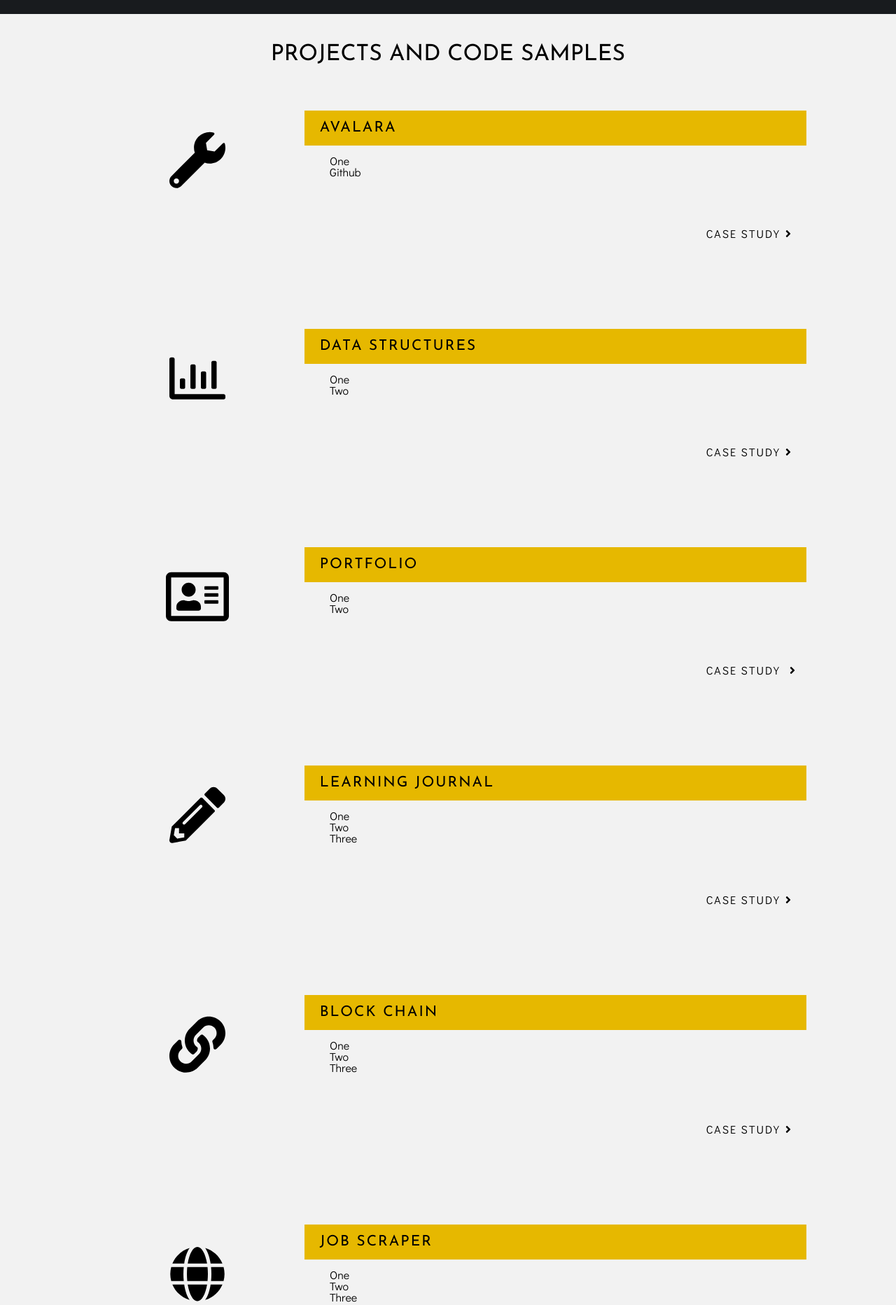
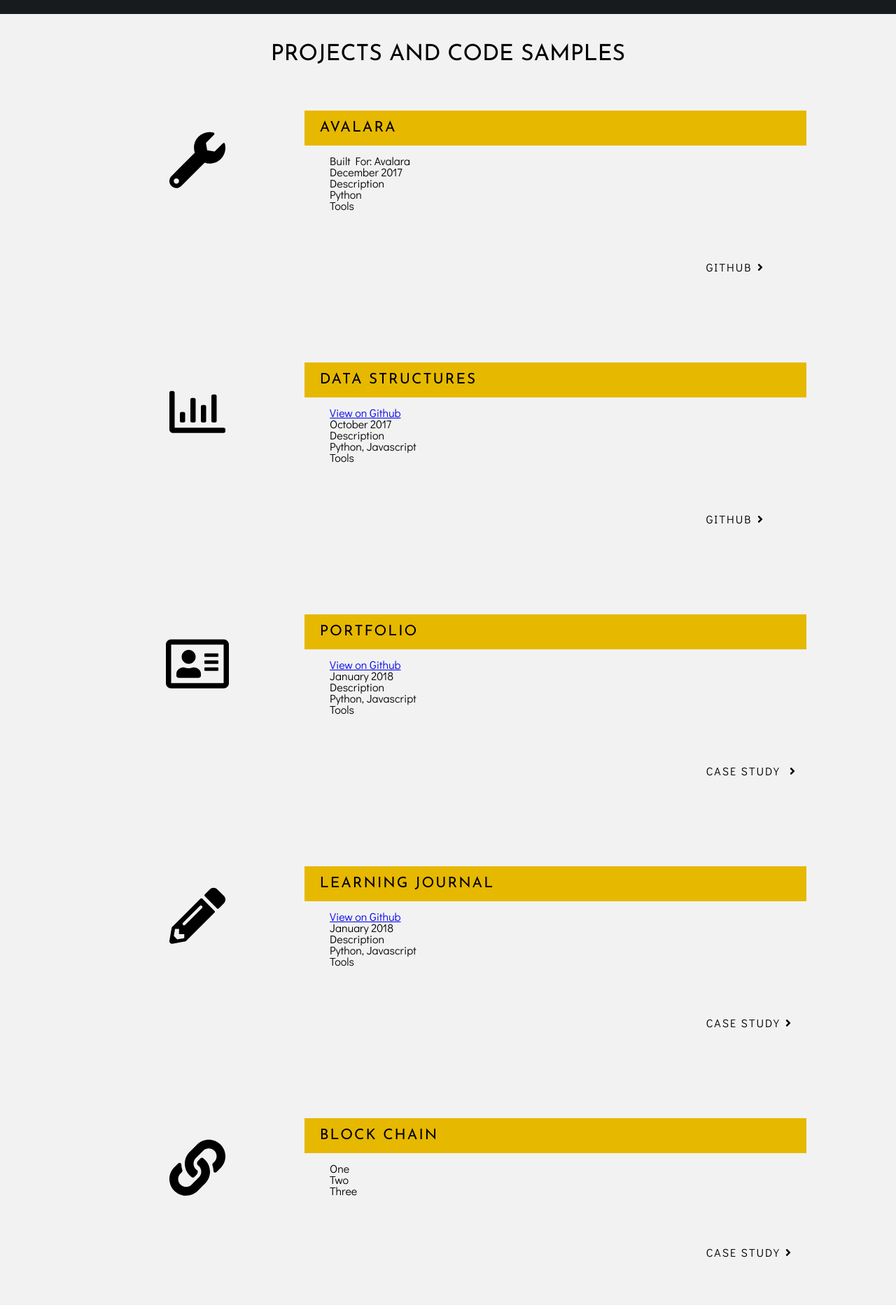
Before and after one commit to adriennekarnoski/symmetrical-potato, a Django app: page /projects/ in a window 1280 px wide. Shown: the part 88-1953 px from the top of the page at 70% size. Run offline with Django 3.2, Linux system fonts and the light colour scheme; some libraries are stand-ins or nearby versions.

Commit message:
adding more stuff

```diff
--- a/portfolio/portfolio/static/css/modules.css
+++ b/portfolio/portfolio/static/css/modules.css
@@ -206,7 +206,7 @@
 .skills_list {
     line-height: 1.5em;
     margin: 4% 0% 20% 0%;
-    font-size: 14px;
+    font-size: 18px;
 }
 
 @media screen and (min-width: 640px) {
--- a/portfolio/projects/templates/projects/projects.html
+++ b/portfolio/projects/templates/projects/projects.html
@@ -14,11 +14,14 @@
         <article class="two_big right">
              <h2>Avalara</h2>
                 <ul class="project_list">
-                    <li>One</li>
-                    <li>Github</li>
+                    <li>Built For: Avalara</li>
+                    <li>December 2017</li>
+                    <li>Description</li>
+                    <li>Python</li>
+                    <li>Tools</li>
 
                 </ul>
-                <a href="{% url 'projects:one' %}" class="project_link">Case Study<i class="fas fa-angle-right"></i></a>
+                <a href="https://github.com/avadev/AvaTax-REST-V2-Python-SDK" class="project_link">Github<i class="fas fa-angle-right"></i></a>
         </article>
     </section>
     <section class="projects_container clearfix">
@@ -28,10 +31,13 @@
         <article class="two_big right">
              <h2>Data Structures</h2>
                 <ul class="project_list">
-                    <li>One</li>
-                    <li>Two</li>
+                    <li><a href="https://github.com/adriennekarnoski/data-structures">View on Github</a></li>
+                    <li>October 2017</li>
+                    <li>Description</li>
+                    <li>Python, Javascript</li>
+                    <li>Tools</li>
                 </ul>
-                <a href="{% url 'projects:one' %}" class="project_link">Case Study<i class="fas fa-angle-right"></i></a>
+                <a href="https://github.com/adriennekarnoski/data-structures" class="project_link">Github<i class="fas fa-angle-right"></i></a>
         </article>
     </section>
     <section class="projects_container clearfix">
@@ -41,8 +47,11 @@
         <article class="two_big right">
              <h2>Portfolio</h2>
                 <ul class="project_list">
-                    <li>One</li>
-                    <li>Two</li>
+                    <li><a href="https://github.com/adriennekarnoski/symmetrical-potato">View on Github</a></li>
+                    <li>January 2018</li>
+                    <li>Description</li>
+                    <li>Python, Javascript</li>
+                    <li>Tools</li>
                 </ul>
                 <a href="{% url 'projects:one' %}" class="project_link">Case Study <i class="fas fa-angle-right"></i></a>
         </article>
@@ -54,9 +63,11 @@
         <article class="two_big right">
              <h2>Learning Journal</h2>
                 <ul class="project_list">
-                    <li>One</li>
-                    <li>Two</li>
-                    <li>Three</li>
+                    <li><a href="https://github.com/adriennekarnoski/pyramid-learning-journal">View on Github</a></li>
+                    <li>January 2018</li>
+                    <li>Description</li>
+                    <li>Python, Javascript</li>
+                    <li>Tools</li>
                 </ul>
                 <a href="{% url 'projects:one' %}" class="project_link">Case Study<i class="fas fa-angle-right"></i></a>
         </article>
@@ -82,9 +93,11 @@
         <article class="two_big right">
              <h2>Job Scraper</h2>
                 <ul class="project_list">
-                    <li>One</li>
-                    <li>Two</li>
-                    <li>Three</li>
+                    <li><a href="https://github.com/adriennekarnoski/job_scraper">View on Github</a></li>
+                    <li>January 2018</li>
+                    <li>Description</li>
+                    <li>Python, Javascript</li>
+                    <li>Tools</li>
                 </ul>
                 <a href="{% url 'projects:one' %}" class="project_link">Case Study<i class="fas fa-angle-right"></i></a>
         </article>
@@ -94,11 +107,13 @@
             <i class="fas fa-cog fa-5x"></i>
         </article>
         <article class="two_big right">
-             <h2>Machine Learning</h2>
+             <h2>Jupyter Notebook</h2>
                 <ul class="project_list">
-                    <li>One</li>
-                    <li>Two</li>
-                    <li>Three</li>
+                    <li><a href="https://github.com/adriennekarnoski/machine_learning">View on Github</a></li>
+                    <li>January 2018</li>
+                    <li>Description</li>
+                    <li>Python, Javascript</li>
+                    <li>Tools</li>
                 </ul>
                 <a href="{% url 'projects:one' %}" class="project_link">Case Study<i class="fas fa-angle-right"></i></a>
         </article>
```
Also changed, not shown: portfolio/about/templates/about/skills.html (+21 -3 lines).
